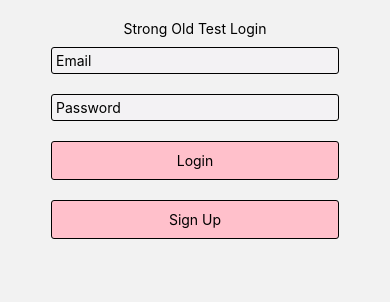
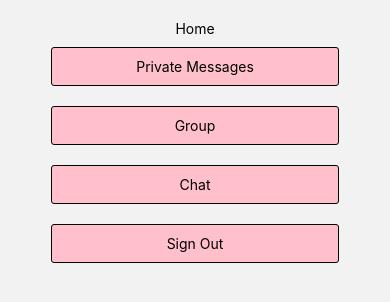
Before and after one commit to MichaelYang120/mobilechat, a React Native app: screen /Home in a window 390 px wide. Shown: the top 302 px of the page. Built offline with nearby package versions, Linux system fonts and the light colour scheme.

Commit message:
added conditionaly to Signup.tsx

```diff
--- a/src/Screen/Home.tsx
+++ b/src/Screen/Home.tsx
@@ -1,45 +1,24 @@
 import { useNavigation } from '@react-navigation/native';
-import React, { useState } from 'react'
-import { Text, TextInput, Alert, View, ScrollView, StyleSheet, Pressable } from 'react-native'
+import React from 'react'
+import { Text, View, Pressable, StyleSheet, ScrollView } from 'react-native'
 
+export default function Home () {
+	const navigation:any = useNavigation();
 
-
-export default function Signup () {
-	const [loginState, setLoginState] = useState(Boolean);
-	const [email, setEmail] = useState("");
-	const [password, setPassword] = useState("");
-	const navigation:any = useNavigation();
-	const debug = false;
-
-	const LoginPress = () => {
-		if(debug) {
-			console.log("here")
-			console.log(email)
-			console.log(password)
-		}
-
-
-		// login conditional
-		if(email === "Test" && password ==="Test") {
-			console.warn("logged in successfully")
-			setLoginState(true);
-			if(loginState === true) {
-				navigation.navigate("Home");
-				// this is to clear fields after successful login
-				setEmail("");
-				setPassword("");
-			} else {
-				if(debug) {
-					Alert.alert("Incorrect Email or Password");
-				}
-			}
-		}
+	const signOutPress = () => {
+		navigation.navigate("Login");
 	}
 
-	const SignupPress = () => {
-		if(debug) {
-			console.warn("clicked")
-		}
+	const privateMessagesPress = () => {
+		navigation.navigate("PrivateMessages");
+	}
+
+	const groupPress = () => {
+		console.log("there")
+	}
+
+	const chatPress = () => {
+
 	}
 
 	const styles = StyleSheet.create({
@@ -72,36 +51,38 @@ export default function Signup () {
 		}
 	});
 
-
 	return(
 		<>
 			<ScrollView>
-				<View style={styles.container}>
-					<Text>Strong Old Test Login</Text>
-					<TextInput
-						style={styles.textInputStyles}
-						placeholder='Email'
-						onChangeText={setEmail}
-						value={email}
-					/>
-					<TextInput
-						style={styles.textInputStyles}
-						placeholder='Password'
-						onChangeText={setPassword}
-						value={password}
-					/>
+				<View
+					style={styles.container}
+				>
+					<Text>
+						Home
+					</Text>
+					<Pressable
+						style={styles.button}
+						onPress={privateMessagesPress}
+					>
+						<Text>Private Messages</Text>
+					</Pressable>
+					<Pressable
+						style={styles.button}
+						onPress={groupPress}
+					>
+						<Text>Group</Text>
+					</Pressable>
+					<Pressable
+						style={styles.button}
+					>
+						<Text>Chat</Text>
+					</Pressable>
 
 					<Pressable
 						style={styles.button}
-						onPress={LoginPress}
+						onPress={signOutPress}
 					>
-						<Text>Login</Text>
-					</Pressable>
-					<Pressable
-						style={styles.button}
-						onPress={SignupPress}
-					>
-						<Text>Sign Up</Text>
+						<Text>Sign Out</Text>
 					</Pressable>
 				</View>
 			</ScrollView>
--- a/src/Screen/Login.tsx
+++ b/src/Screen/Login.tsx
@@ -20,12 +20,14 @@ export default function Login () {
 		// login conditional
 		if(email === "Test" && password ==="Test") {
 			console.warn("logged in successfully")
+			console.log(loginState)
 			setLoginState(true);
 			if(loginState === true) {
 				navigation.navigate("Home");
-				// this is to clear fields after successful login
-				setEmail("");
-				setPassword("");
+				// this is to cear fields after successful login
+				// setEmail("");
+				// setPassword("");
+				console.log("working")
 			} else {
 				if(debug) {
 					Alert.alert("Incorrect Email or Password");
@@ -76,7 +78,7 @@ export default function Login () {
 		<>
 			<ScrollView>
 				<View style={styles.container}>
-					<Text>Strong Old Test Login</Text>
+					<Text>Main Login Page</Text>
 					<TextInput
 						style={styles.textInputStyles}
 						placeholder='Email'
--- a/src/Screen/Signup.tsx
+++ b/src/Screen/Signup.tsx
@@ -1,6 +1,6 @@
 import { useNavigation } from '@react-navigation/native';
 import React, { useState } from 'react'
-import { Text, TextInput, View, Pressable, StyleSheet, ScrollView } from 'react-native'
+import { Text, TextInput, View, Pressable, StyleSheet, ScrollView, Alert } from 'react-native'
 
 export default function Signup () {
 	const navigation:any = useNavigation();
@@ -8,9 +8,31 @@ export default function Signup () {
 	const [name, setName] = useState("");
 	const [password, setPassword] = useState("");
 	const [username, setUsername] = useState("");
+	const [signupStatus, setSignupStatus] = useState(false);
 
 	const loginPress = () => {
 		navigation.navigate("Login")
+	}
+
+	const signUpPress = () => {
+		if(email === "") {
+			Alert.alert("please enter email");
+		}
+		if(username === "") {
+			Alert.alert("please enter username");
+		}
+		if(password === "") {
+			Alert.alert("please enter a password");
+		}
+		if(name === "") {
+			Alert.alert("please enter a name");
+		}
+		if(name !== "" && password !== "" && email !== "" && username !== "") {
+			setSignupStatus(true)
+		}
+		if(signupStatus === true) {
+			navigation.navigate("Home");
+		}
 	}
 
 	const styles = StyleSheet.create({
@@ -79,6 +101,12 @@ export default function Signup () {
 
 					<Pressable
 						style={styles.button}
+						onPress={signUpPress}
+					>
+						<Text>Sign Up</Text>
+					</Pressable>
+					<Pressable
+						style={styles.button}
 						onPress={loginPress}
 					>
 						<Text>Login</Text>
--- a/src/navigation/index.tsx
+++ b/src/navigation/index.tsx
@@ -7,21 +7,16 @@ import Home from '../Screen/Home';
 import PrivateMessages from '../Screen/PrivateMessages';
 import Signup from '../Screen/Signup';
 
-
-// import files here
-
-
 const Stack = createNativeStackNavigator();
-
 
 const Navigation = () => {
   return (
     <NavigationContainer>
       <Stack.Navigator screenOptions={{headerShown: false}}>
           <Stack.Screen name="Login" component={Login} />
+          <Stack.Screen name="Signup" component={Signup} />
           <Stack.Screen name="Home" component={Home} />
           <Stack.Screen name="PrivateMessages" component={PrivateMessages} />
-          <Stack.Screen name="Signup" component={Signup} />
       </Stack.Navigator>
     </NavigationContainer>
   )
```
